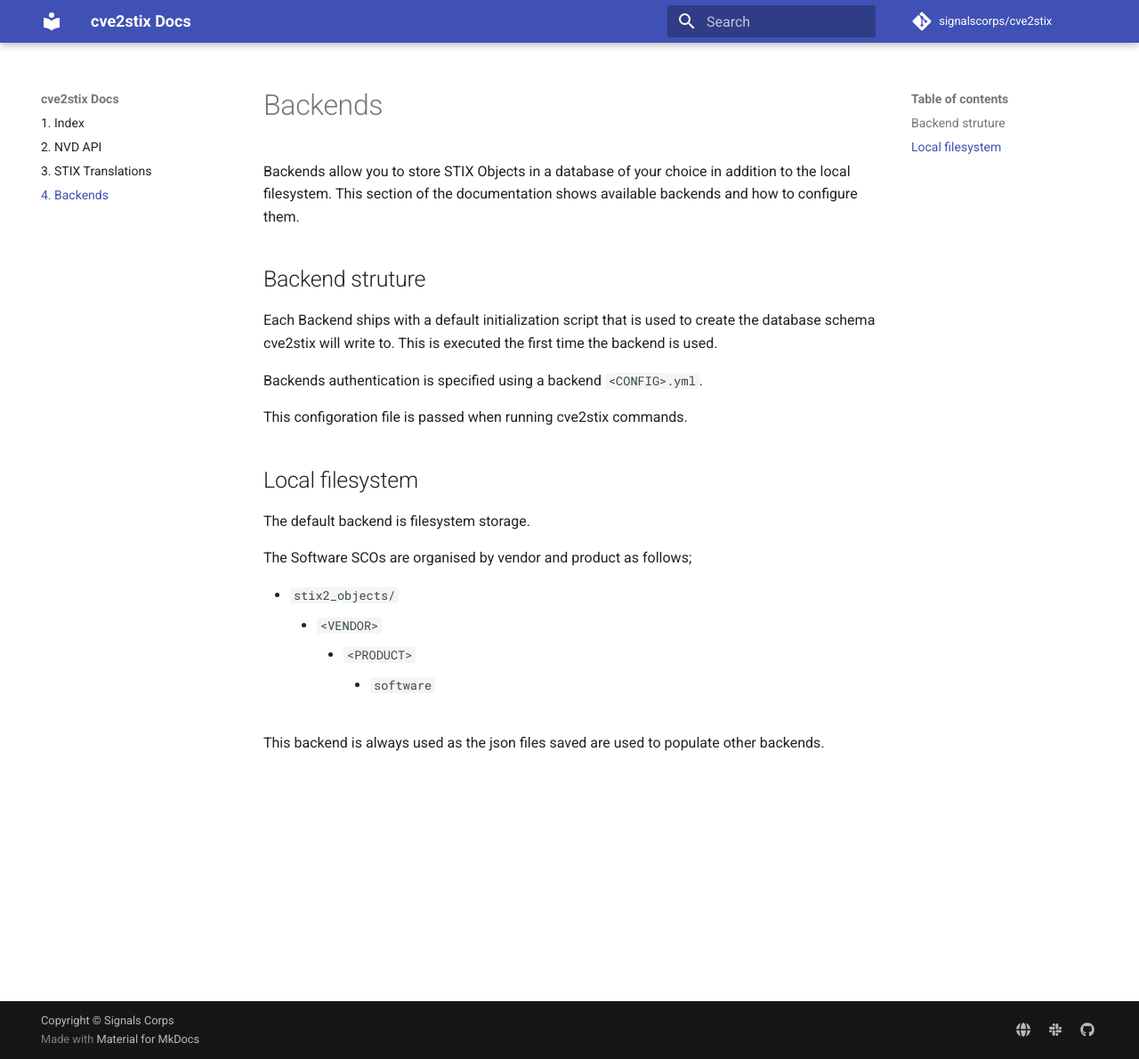
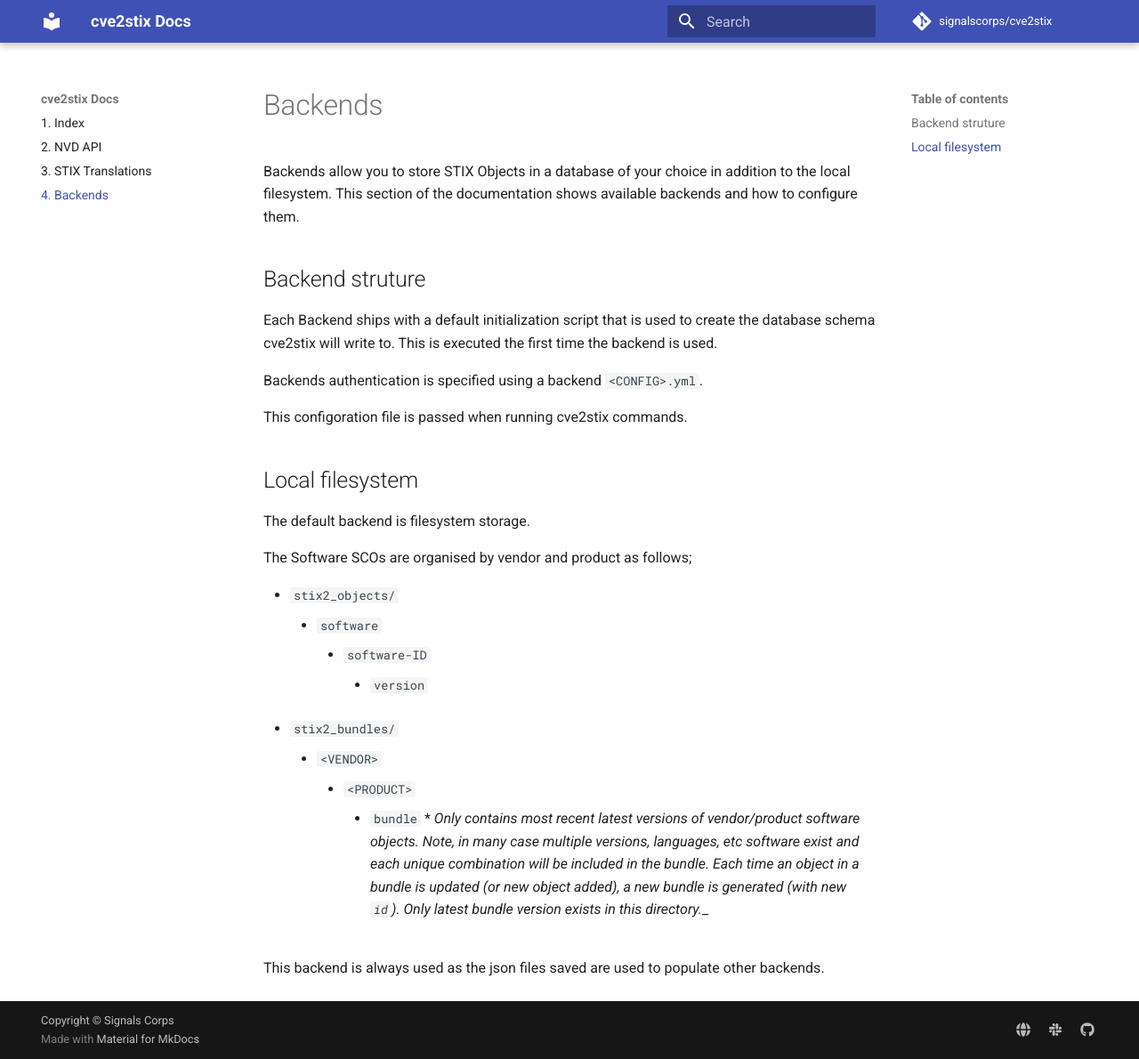
Before and after one commit to signalscorps/cpe2stix, an MkDocs documentation site: the page built from docs/backends.md, in a window 1280 px wide and 1190 px high. Shown: the whole window at 89% size. Built offline with MkDocs 1.6.1 and Material for MkDocs 9.7.7, drawn with Linux system fonts in a browser that asks for light colours; comment, search, counter and statistics services are not loaded.

Commit message:
Update backends.md

```diff
--- a/docs/backends.md
+++ b/docs/backends.md
@@ -17,8 +17,13 @@ The default backend is filesystem storage.
 The Software SCOs are organised by vendor and product as follows;
 
 * `stix2_objects/`
+	* `software`
+		* `software-ID`
+			* `version`
+* `stix2_bundles/`
 	* `<VENDOR>`
 		* `<PRODUCT>`
-			* `software`
+			* `bundle`
+					* _Only contains most recent latest versions of vendor/product software objects. Note, in many case multiple versions, languages, etc software exist and each unique combination will be included in the bundle. Each time an object in a bundle is updated (or new object added), a new bundle is generated (with new `id`). Only latest bundle version exists in this directory.__
 
 This backend is always used as the json files saved are used to populate other backends.
```
